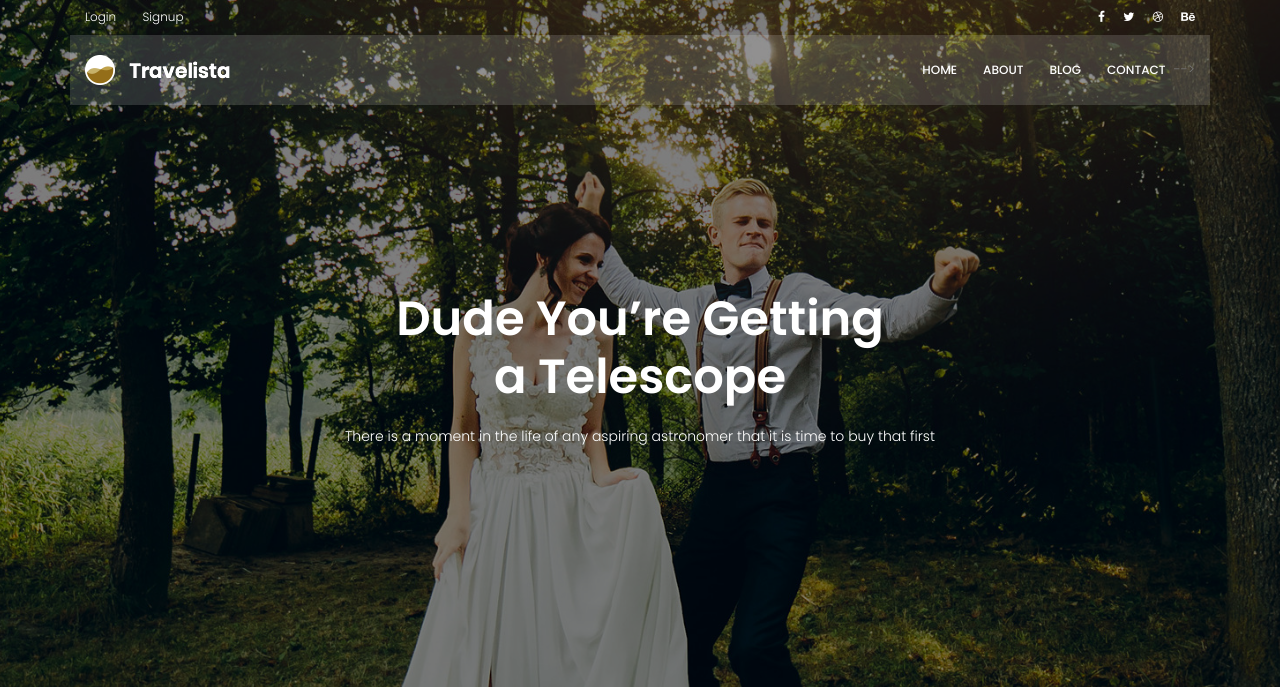
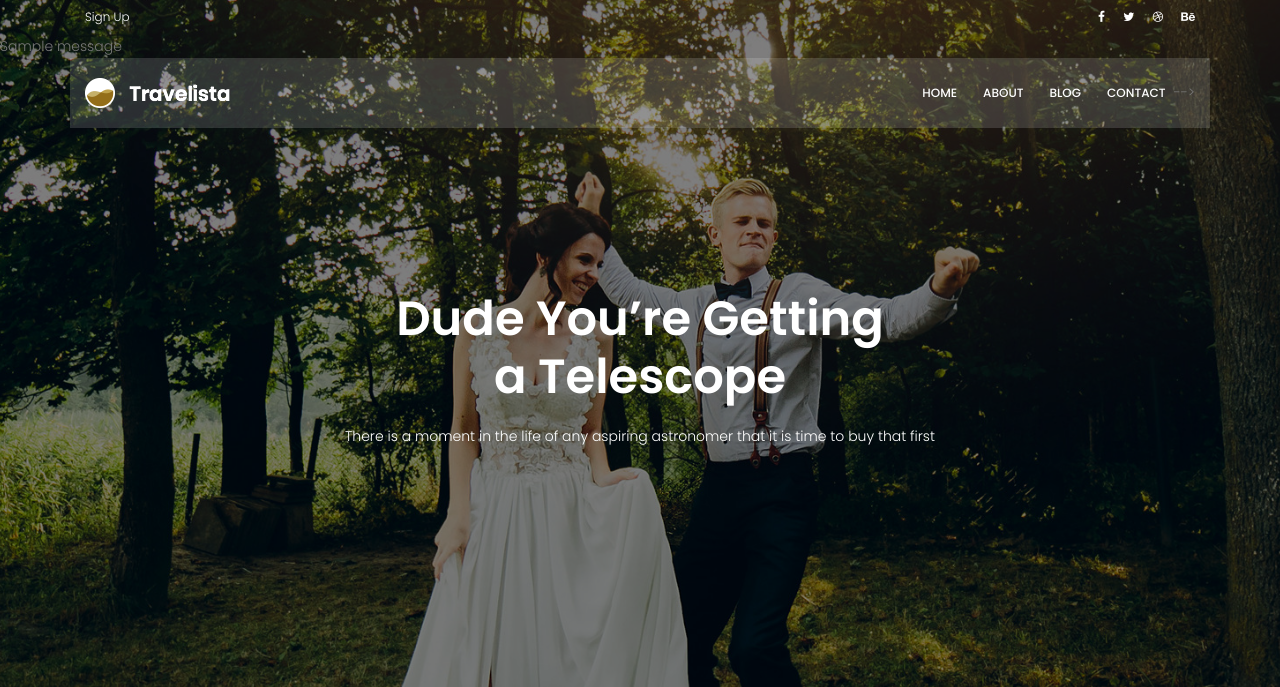
Before and after one commit to pfigithub/Example_Function_Base_Template_Rendering, a Django app: page /blog/ in a window 1280 px wide. Shown: the top 687 px of the page. Run offline with Django 3.2, Linux system fonts and the light colour scheme; tables that the repository leaves empty hold one stand-in row (values such as "Sample post"); grey boxes marked "Sample" are stand-in pictures; one stand-in notice (Sample message) is shown; some libraries are stand-ins or nearby versions.

Commit message:
Update base.html
authentication with allauth

```diff
--- a/templates/base.html
+++ b/templates/base.html
@@ -1,4 +1,6 @@
 {% load static %}
+{% load account %}
+{% load socialaccount %}
 <!DOCTYPE html>
 <html lang="zxx" class="no-js">
 
@@ -39,15 +41,13 @@
             <div class="container">
                 <div class="row align-items-center">
                     <div class="col-lg-6 col-sm-6 col-6 header-top-left">
-                        <ul>
-                            {% if request.user.is_authenticated %}
-                            <li><a href="#">Logged in as {{request.user.username}}</a></li>
-                            <li><a href="{% url 'accounts:logout' %}">Logout</a></li>
-                            {% else %}
-                            <li><a href="{% url 'accounts:login' %}">Login</a></li>
-                            <li><a href="{% url 'accounts:signup' %}">Signup</a></li>
-                            {% endif %}
-                        </ul>
+                        <!-- <h1>Django Allauth Tutorial</h1> -->
+                        {% if user.is_authenticated %}
+                        <p>Welcome {{ user.username }} !!!</p>
+                        <li><a href="{% url 'account_logout' %}">Logout</a></li>
+                        {% else %}
+                        <a href="{% provider_login_url 'github' %}">Sign Up</a>
+                        {% endif %}
                     </div>
                     <div class="col-lg-6 col-sm-6 col-6 header-top-right">
                         <div class="header-social">
@@ -60,6 +60,14 @@
                 </div>
             </div>
         </div>
+        {% if messages %}
+        <ul class="messages">
+            {% for message in messages %}
+            <li{% if message.tags %} class="{{ message.tags }}" {% endif %}>{{ message }}</li>
+                {% endfor %}
+        </ul>
+        {% endif %}
+
         <div class="container main-menu">
             <div class="row align-items-center justify-content-between d-flex">
                 <div id="logo">
@@ -142,14 +150,13 @@
                             output.
                         </p>
                         <div>
-                            <form
-                                action="{% url 'web:newsletter' %}"
-                                method="post" class="subscription relative">
+                            <form action="{% url 'web:newsletter' %}" method="post" class="subscription relative">
                                 {% csrf_token %}
                                 <div class="input-group d-flex flex-row">
                                     <input name="email" placeholder="Email Address" onfocus="this.placeholder = ''"
                                         onblur="this.placeholder = 'Email Address '" required="" type="email">
-                                    <button class="btn bb-btn" type="submit"><span class="lnr lnr-location"></span></button>
+                                    <button class="btn bb-btn" type="submit"><span
+                                            class="lnr lnr-location"></span></button>
                                 </div>
                                 <div class="mt-10 info"></div>
                             </form>
```
